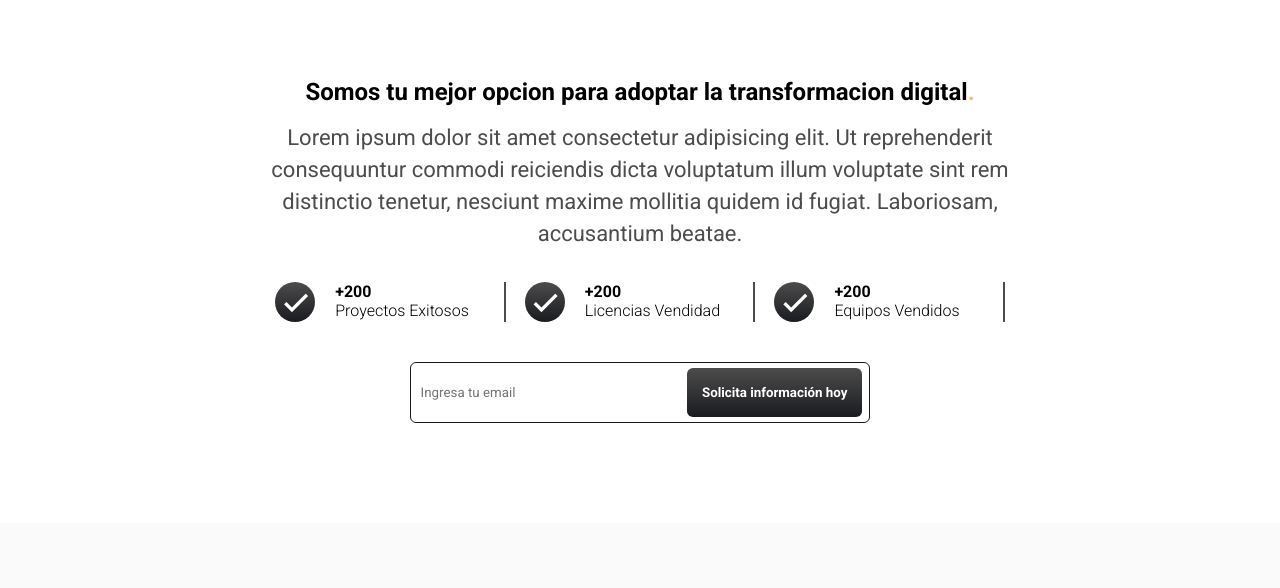
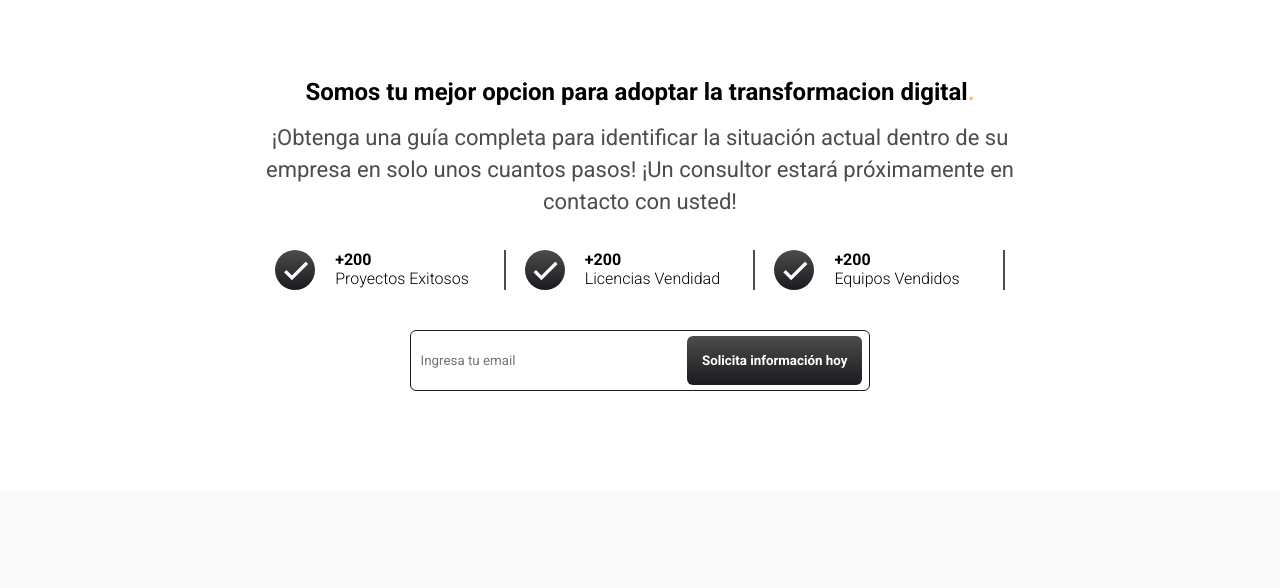
Before and after one commit to KaOzAnd/CreativeServers, a plain HTML site: page index.html in a window 1280 px wide. Shown: the part 4160-4748 px from the top of the page. Drawn offline with nearby package versions, Linux system fonts and the light colour scheme.

Commit message:
11/05/2021

```diff
--- a/index.html
+++ b/index.html
@@ -187,7 +187,7 @@
         </section>
         <section class="email container container--modifier" id="email container">
             <h2 class="subtitle subtitle--modifier">Somos tu mejor opcion para adoptar la transformacion digital<span class="point">.</span></h2>
-            <p class="copy__section copy__section--modifier">Lorem ipsum dolor sit amet consectetur adipisicing elit. Ut reprehenderit consequuntur commodi reiciendis dicta voluptatum illum voluptate sint rem distinctio tenetur, nesciunt maxime mollitia quidem id fugiat. Laboriosam, accusantium beatae.</p>
+            <p class="copy__section copy__section--modifier">¡Obtenga una guía completa para identificar la situación actual dentro de su empresa en solo unos cuantos pasos! ¡Un consultor estará próximamente en contacto con usted!</p>
             <div class="check">
                 <div class="ckeck__item">
                     <i class='bx bx-check'></i>
```
